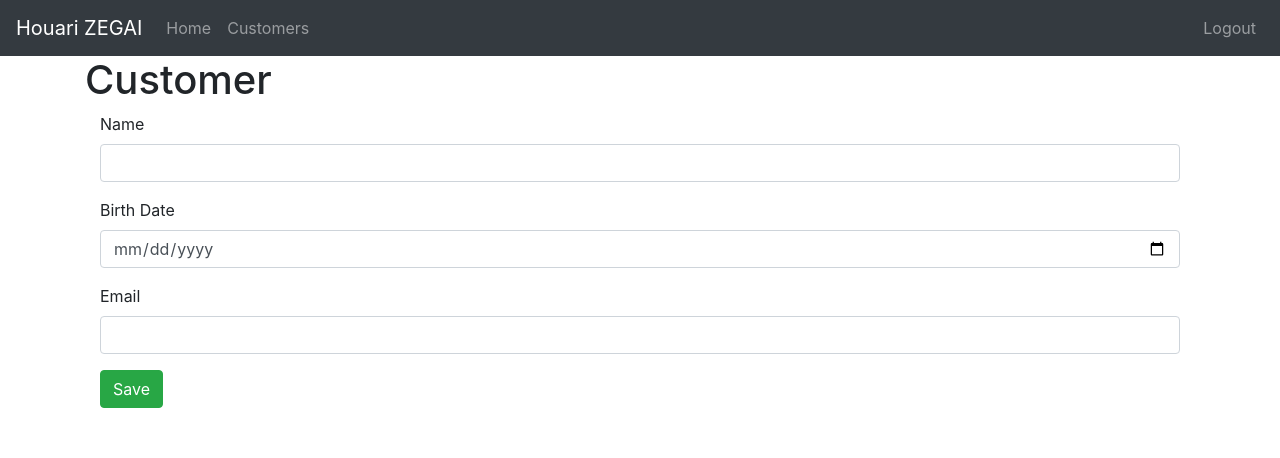
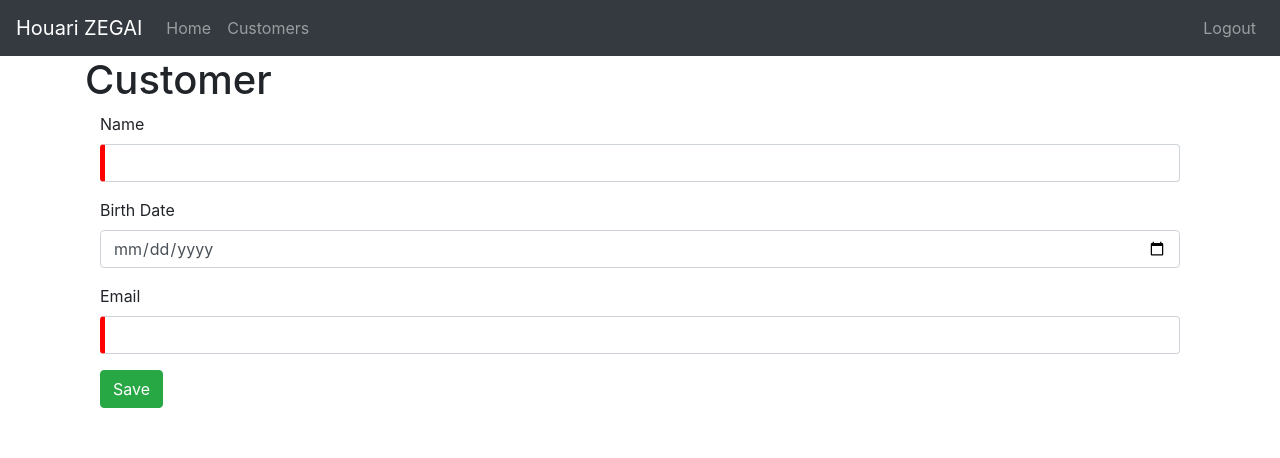
Before and after one commit to devtech5789/FullStack-CRUD-Angular-SpringBoot, an Angular app in the folder crm-frontend/: page /customers/1 in a window 1280 px wide. Shown: the top 458 px of the page. Built offline with nearby package versions, Linux system fonts and the light colour scheme; no server answers; sample sign-in values are in the browser's storage.

Commit message:
Front-end - making form validation for add/update customer

```diff
--- a/crm-frontend/src/app/customer-form/customer-form.component.css
+++ b/crm-frontend/src/app/customer-form/customer-form.component.css
@@ -0,0 +1,3 @@
+.ng-invalid:not(form) {
+    border-left: 5px solid #F00
+}
--- a/crm-frontend/src/app/customer-form/customer-form.component.html
+++ b/crm-frontend/src/app/customer-form/customer-form.component.html
@@ -1,20 +1,26 @@
 <h1>Customer</h1>
 
 <div class="container">
+    <div class="alert alert-warning" *ngIf="customerForm.dirty && customerForm.invalid">Please, Type a valid inputs!</div>
+    <div class="alert alert-warning" *ngIf="customerForm.dirty && name.invalid">Enter atleast 2 characters in name field!</div>
+    <div class="alert alert-warning" *ngIf="customerForm.dirty && email.invalid">Please, Type a valid email!</div>
+
+    <form (ngSubmit)="!customerForm.invalid && onSave()" #customerForm="ngForm">
         <fieldset class="form-group">
             <label>Name</label>
-        <input type="text" [(ngModel)]="customer.name" class="form-control" name="name" required="required">
+            <input type="text" #name="ngModel" [(ngModel)]="customer.name" class="form-control" name="name" required="required" minlength="2">
         </fieldset>
         <fieldset class="form-group">
             <label>Birth Date</label>
             <input type="date"
             [ngModel]="customer.birthDate | date:'yyyy-MM-dd'"
             (ngModelChange)="customer.birthDate = $event"
-         class="form-control" name="birthDate" required="required">
+            class="form-control" name="birthDate">
         </fieldset>
         <fieldset class="form-group">
             <label>Email</label>
-        <input type="email" [(ngModel)]="customer.email" class="form-control" name="email" required="required">
+            <input type="email" #email="ngModel" [(ngModel)]="customer.email" class="form-control" name="email" required="required">
         </fieldset>
-    <button class="btn btn-success" (click)="onSave()">Save</button>
+        <button type="submit" class="btn btn-success" >Save</button>
+    </form>
 </div>
```
Lines whose indentation alone changed are shown as unchanged.
